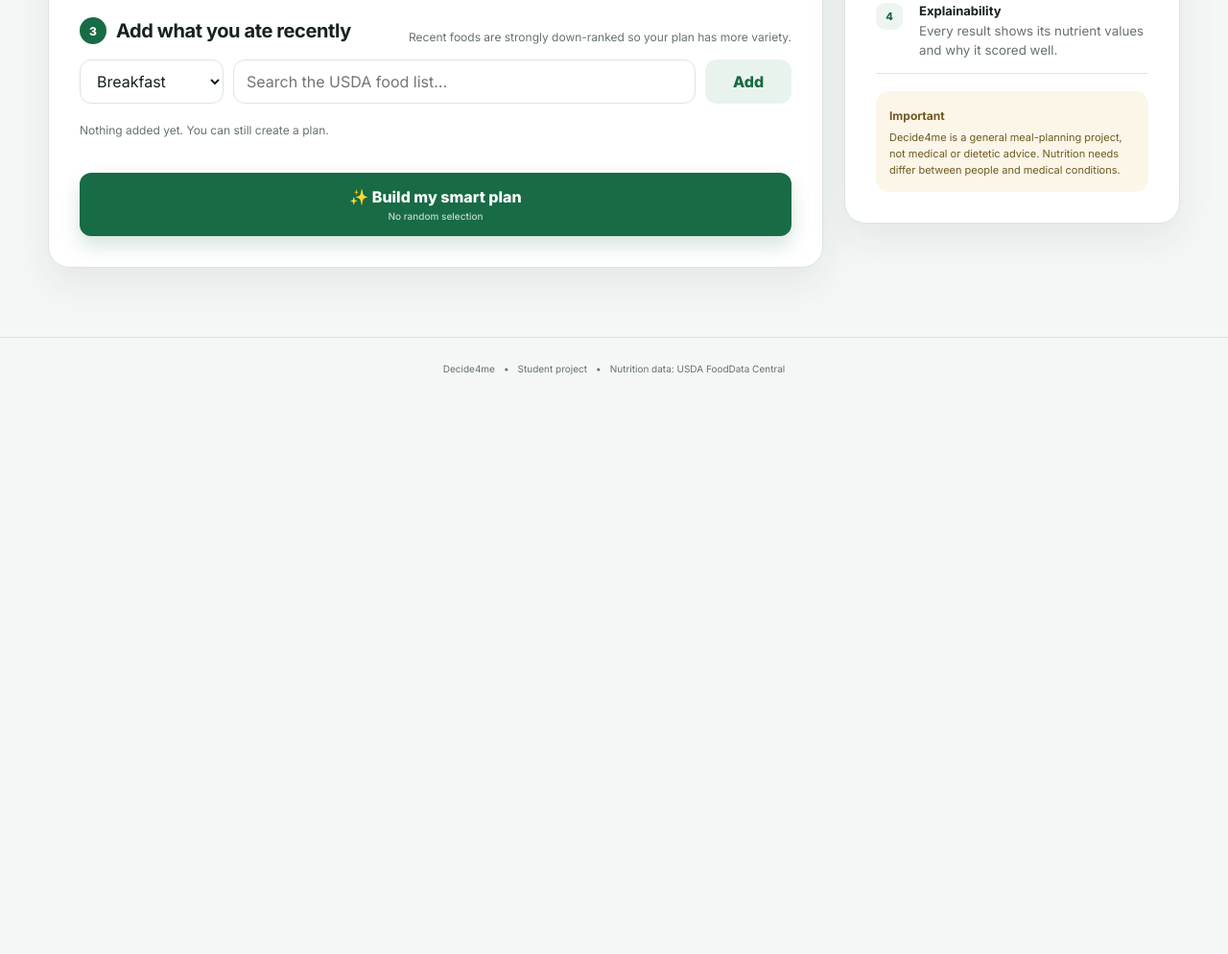
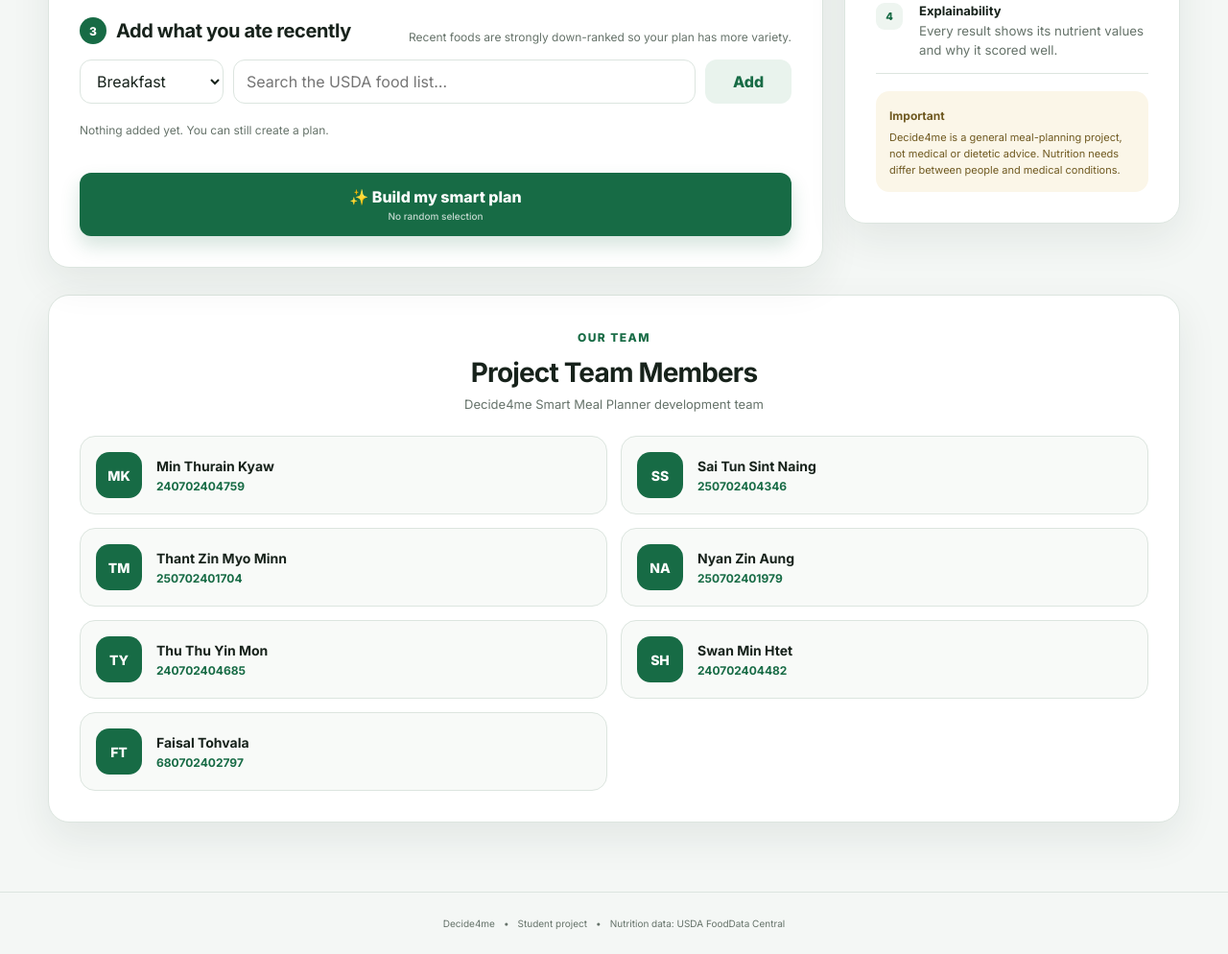
Before and after one commit to MinThurainKyaw/Decide4me, a website: page index.html in a window 1280 px wide. Shown: the part 862-1856 px from the top of the page at 96% size. Before the commit the page ends 1278 px from the top, so only its background shows below. Drawn offline with Linux system fonts and the light colour scheme.

Commit message:
Add files via upload

```diff
--- a/index.html
+++ b/index.html
@@ -209,6 +209,73 @@
         <a href="https://fdc.nal.usda.gov/" target="_blank" rel="noopener">View source ↗</a>
       </div>
     </section>
+    <section class="panel team-panel">
+  <div class="team-title">
+    <span class="eyebrow">Our Team</span>
+    <h2>Project Team Members</h2>
+    <p>Decide4me Smart Meal Planner development team</p>
+  </div>
+
+  <div class="team-grid">
+
+    <div class="team-member">
+      <div class="member-avatar">MK</div>
+      <div>
+        <h3>Min Thurain Kyaw</h3>
+        <p>240702404759</p>
+      </div>
+    </div>
+
+    <div class="team-member">
+      <div class="member-avatar">SS</div>
+      <div>
+        <h3>Sai Tun Sint Naing</h3>
+        <p>250702404346</p>
+      </div>
+    </div>
+
+    <div class="team-member">
+      <div class="member-avatar">TM</div>
+      <div>
+        <h3>Thant Zin Myo Minn</h3>
+        <p>250702401704</p>
+      </div>
+    </div>
+
+    <div class="team-member">
+      <div class="member-avatar">NA</div>
+      <div>
+        <h3>Nyan Zin Aung</h3>
+        <p>250702401979</p>
+      </div>
+    </div>
+
+    <div class="team-member">
+      <div class="member-avatar">TY</div>
+      <div>
+        <h3>Thu Thu Yin Mon</h3>
+        <p>240702404685</p>
+      </div>
+    </div>
+
+    <div class="team-member">
+      <div class="member-avatar">SH</div>
+      <div>
+        <h3>Swan Min Htet</h3>
+        <p>240702404482</p>
+      </div>
+    </div>
+
+    <div class="team-member">
+      <div class="member-avatar">FT</div>
+      <div>
+        <h3>Faisal Tohvala</h3>
+        <p>680702402797</p>
+      </div>
+    </div>
+
+  </div>
+</section>
   </main>
 
   <footer>
--- a/styles.css
+++ b/styles.css
@@ -628,3 +628,86 @@ footer {
   .section-heading p { text-align: left; }
   .results-head .button { width: 100%; }
 }
+/* =========================
+   PROJECT TEAM PANEL
+========================= */
+
+.team-panel {
+  margin-top: 28px;
+}
+
+.team-title {
+  text-align: center;
+  margin-bottom: 25px;
+}
+
+.team-title h2 {
+  margin: 0;
+  font-size: 28px;
+  letter-spacing: -0.03em;
+}
+
+.team-title p {
+  margin-top: 8px;
+  color: var(--muted);
+  font-size: 13px;
+}
+
+.team-grid {
+  display: grid;
+  grid-template-columns: repeat(2, 1fr);
+  gap: 14px;
+}
+
+.team-member {
+  display: flex;
+  align-items: center;
+  gap: 15px;
+  padding: 16px;
+  border: 1px solid var(--line);
+  border-radius: 16px;
+  background: #f8faf8;
+  transition: 0.2s ease;
+}
+
+.team-member:hover {
+  transform: translateY(-3px);
+  border-color: #8bbda0;
+  box-shadow: 0 8px 20px rgba(23, 107, 69, 0.08);
+}
+
+.member-avatar {
+  display: grid;
+  place-items: center;
+  width: 48px;
+  height: 48px;
+  flex: 0 0 48px;
+  border-radius: 14px;
+  background: var(--primary);
+  color: white;
+  font-size: 14px;
+  font-weight: 800;
+}
+
+.team-member h3 {
+  margin: 0;
+  font-size: 14px;
+}
+
+.team-member p {
+  margin: 5px 0 0;
+  color: var(--primary);
+  font-size: 12px;
+  font-weight: 700;
+}
+
+/* Mobile */
+@media (max-width: 640px) {
+  .team-grid {
+    grid-template-columns: 1fr;
+  }
+
+  .team-title {
+    text-align: left;
+  }
+}
```
